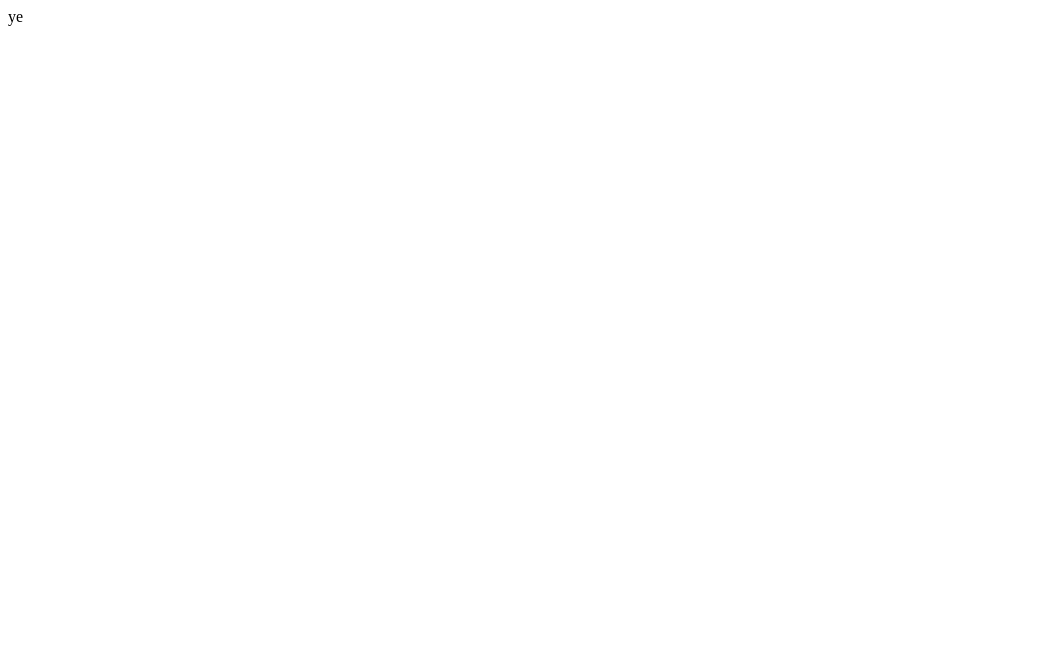
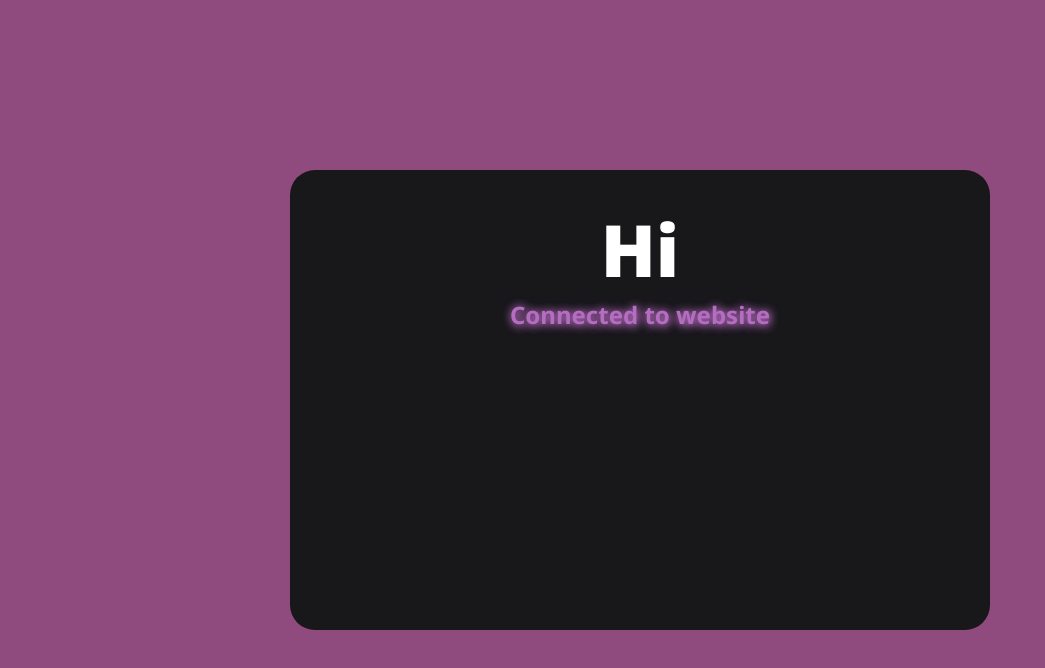
Before and after one commit to seen-idc/deno-test-web-server, a plain HTML site: page public/index.html in a window 1280 px wide. Shown: the whole page, without its empty margins (0-1045 px from the left). Drawn offline with Linux system fonts and the light colour scheme.

Commit message:
made web server

```diff
--- /dev/null
+++ b/public/index.css
@@ -0,0 +1,38 @@
+#contentContainer {
+    width: 50%;
+    height: 50%;
+    padding: 30px;
+    border-radius: 25px;
+    position: fixed;
+    top: 50%;
+    left: 50%;
+    -webkit-transform: translate(-50%, -50%);
+    transform: translate(-50%, -50%);
+    margin: auto;
+    color: white;
+    background: rgb(24, 24, 27);
+}
+
+body {
+    font-family: 'Noto Sans', sans-serif;
+    font-weight: 400;
+    background: #904b7e;
+}
+
+.title {
+    font-size: 72px;
+    font-weight: 900;
+}
+
+.center {
+    display: table;
+    margin: 0 auto;
+}
+
+.subtitle {
+    background: none;
+    font-size: 24px;
+    font-weight: 700;
+    color: #b56dc2;
+    text-shadow:1px 1px 10px #b56dc2, 1px 1px 10px #ae65b2;
+}
--- a/public/index.html
+++ b/public/index.html
@@ -5,8 +5,15 @@
     <meta http-equiv="X-UA-Compatible" content="IE=edge">
     <meta name="viewport" content="width=device-width, initial-scale=1.0">
     <title>Helo</title>
+    <link rel="preconnect" href="https://fonts.googleapis.com">
+    <link rel="preconnect" href="https://fonts.gstatic.com" crossorigin>
+    <link href="https://fonts.googleapis.com/css2?family=Noto+Sans:wght@400;700;900&display=swap" rel="stylesheet">
+    <link rel="stylesheet" href="index.css">
 </head>
 <body>
-    ye
+    <div id="contentContainer">
+        <span class="title center">Hi</span>
+        <span class="subtitle center">Connected to website</span>
+    </div>
 </body>
 </html>
```
